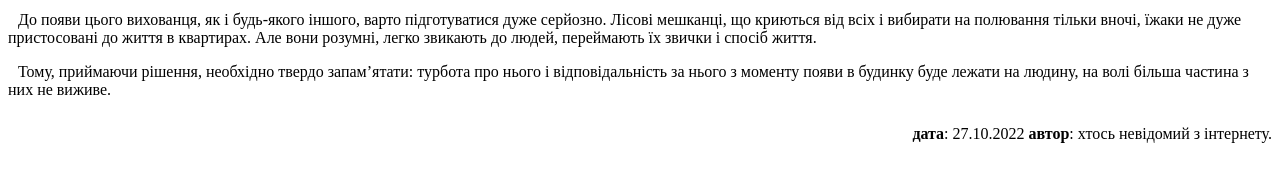
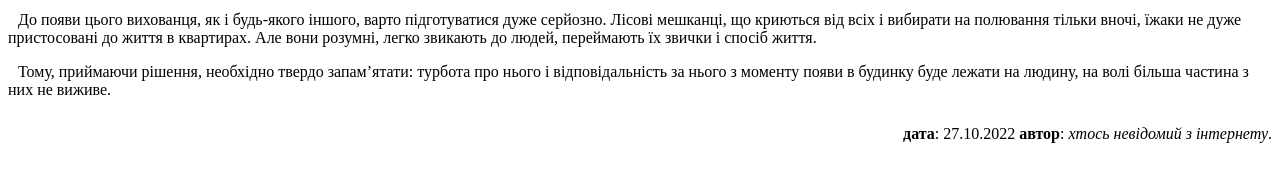
Before and after one commit to Viktoria9889/homework-27.10.2022, a plain HTML site: page index.html in a window 1280 px wide. Shown: the part 109-290 px from the top of the page. Drawn offline with Linux system fonts and the light colour scheme.

Commit message:
homework

```diff
--- a/index.html
+++ b/index.html
@@ -39,7 +39,7 @@
 
 	<p>
 		<span class="test-3">
-			<span class="test-4">дата</span>: 27.10.2022 <span class="test-4">автор</span>: хтось невідомий з інтернету.
+			<span class="test-4">дата</span>: 27.10.2022 <span class="test-4">автор</span>: <span class="test-5">хтось невідомий з інтернету</span>.
 		</span>
 	</p>
 
--- a/styles/main.css
+++ b/styles/main.css
@@ -19,3 +19,6 @@ float: left;
 
 .test-4 {font-weight: 600;
 }
+
+.test-5 {font-style: italic;
+}
```
